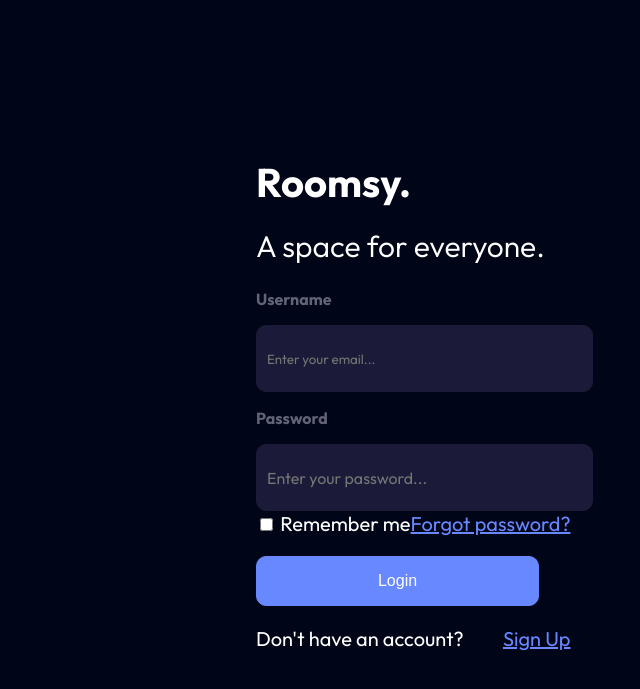
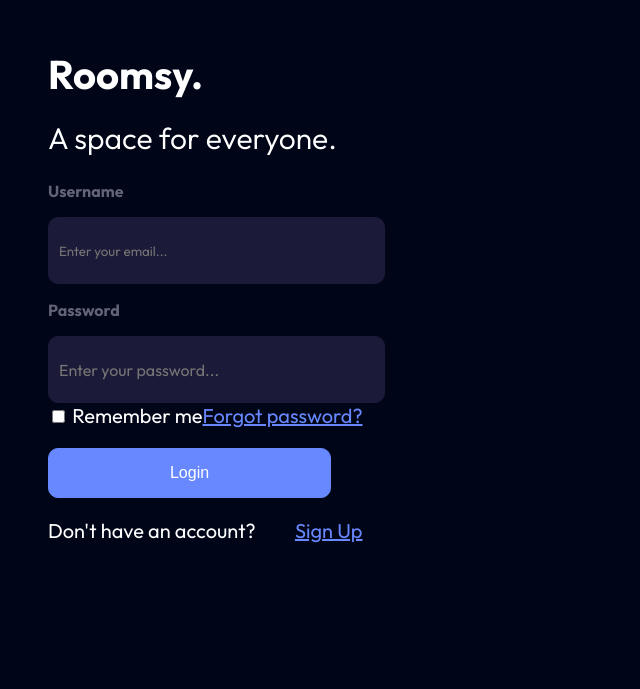
Before and after one commit to ClairePhan/Roomsy, a React (Create React App) app in the folder roomsy/: page / in a window 1280 px wide. Shown: the part 119-808 px from the top of the page, without its empty margins (200-840 px from the left). Built offline with nearby package versions, Linux system fonts and the light colour scheme; no server answers.

Commit message:
Removed erroneous <body> tag from return block

```diff
--- a/roomsy/src/pages/LoginPage.js
+++ b/roomsy/src/pages/LoginPage.js
@@ -30,7 +30,7 @@ const Login = () => {
     };
 
     return (
-        <body>
+        <>
             <div className="login-form">
             <form onSubmit={handleLogin}>
                 <h1 className="version1-h1">Roomsy.</h1>
@@ -74,7 +74,7 @@ const Login = () => {
                 </div>
             </form>
         </div>
-        </body>
+        </>
     );
 }
 
```
